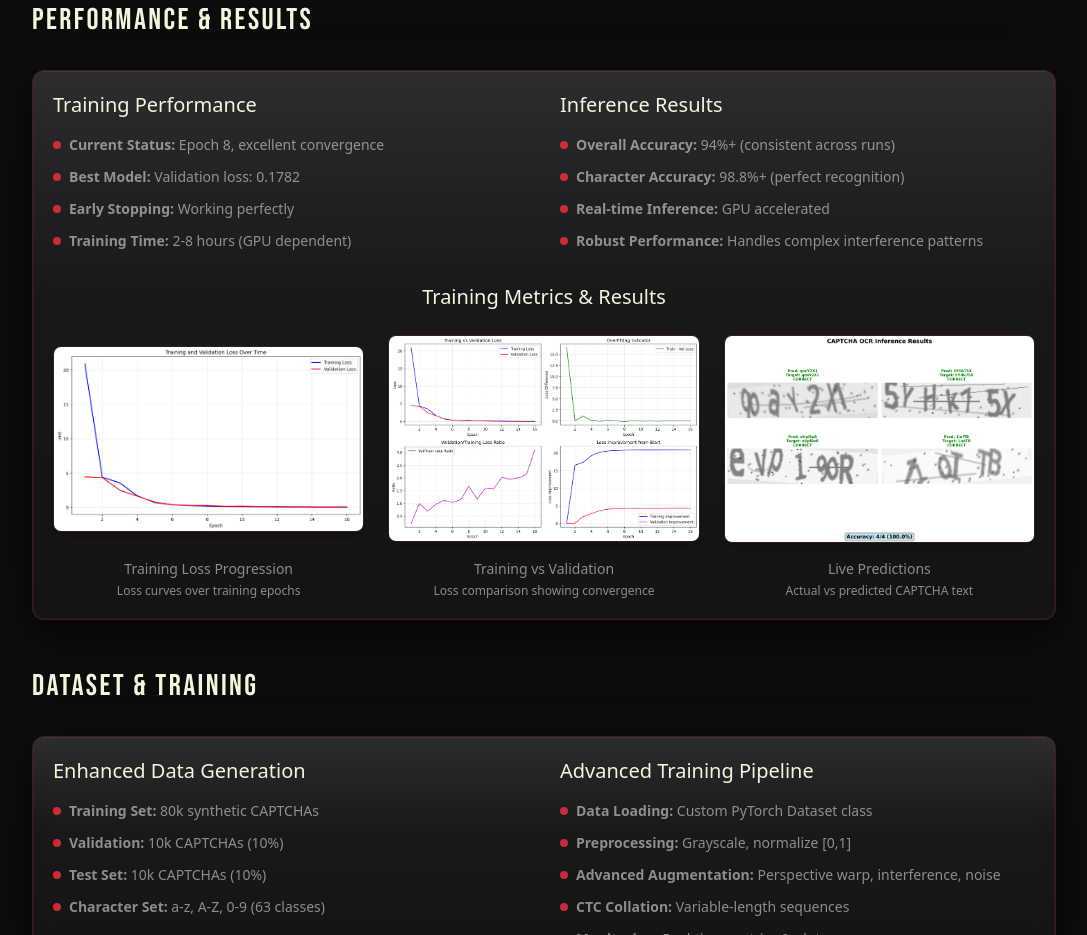
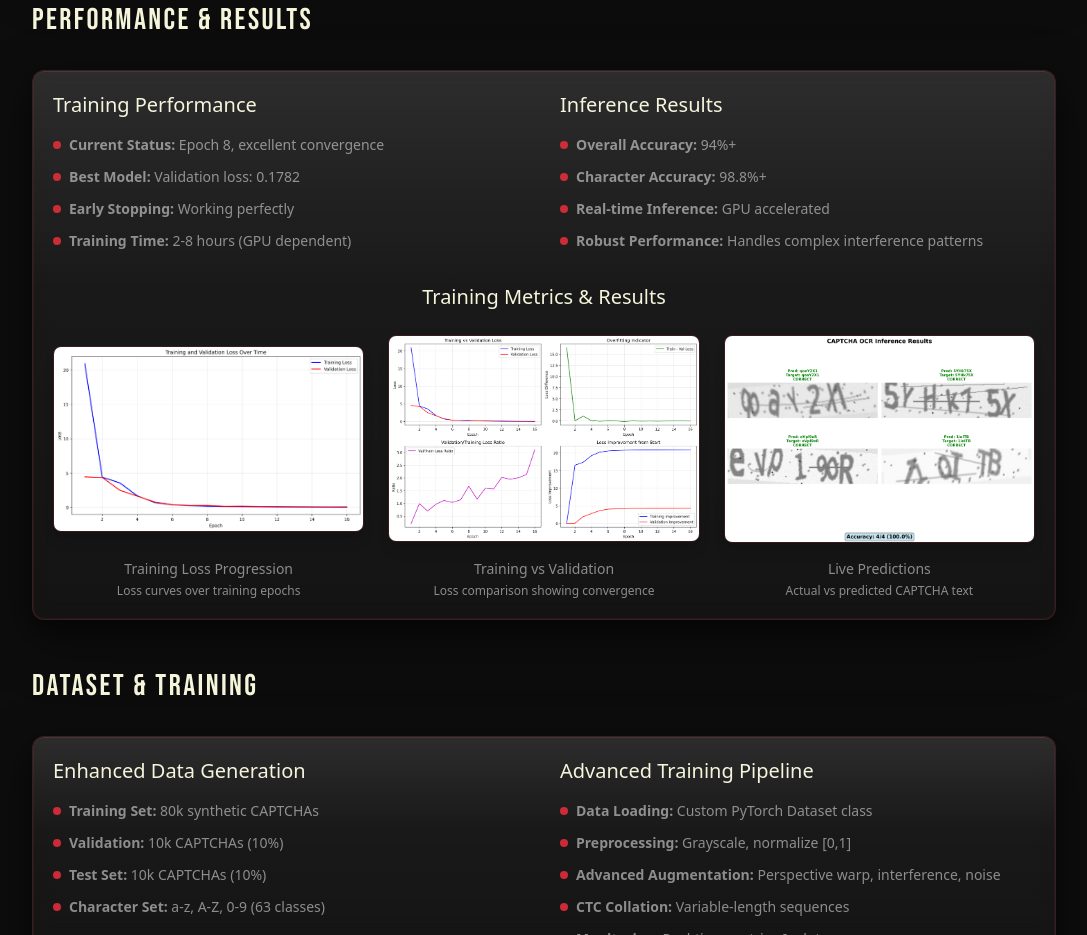
Before and after one commit to mohakapoor/Portfolio, a Next.js app: page /project/CaptchaOCR in a window 1280 px wide. Shown: the part 1860-2795 px from the top of the page, without its empty margins (96-1183 px from the left). Built offline with nearby package versions, Linux system fonts and the light colour scheme.

Commit message:
fixing details

```diff
--- a/src/app/project/CaptchaOCR/page.tsx
+++ b/src/app/project/CaptchaOCR/page.tsx
@@ -337,11 +337,11 @@ export default function CaptchaOCRProjectPage() {
                  <div className="space-y-3 text-sm text-[var(--dust-gray)]">
                    <div className="flex items-center gap-2">
                      <span className="w-2 h-2 bg-[var(--spider-red)] rounded-full"></span>
-                     <span><strong>Overall Accuracy:</strong> 94%+ (consistent across runs)</span>
+                     <span><strong>Overall Accuracy:</strong> 94%+ </span>
                    </div>
                    <div className="flex items-center gap-2">
                      <span className="w-2 h-2 bg-[var(--spider-red)] rounded-full"></span>
-                     <span><strong>Character Accuracy:</strong> 98.8%+ (perfect recognition)</span>
+                     <span><strong>Character Accuracy:</strong> 98.8%+</span>
                    </div>
                    <div className="flex items-center gap-2">
                      <span className="w-2 h-2 bg-[var(--spider-red)] rounded-full"></span>
```
